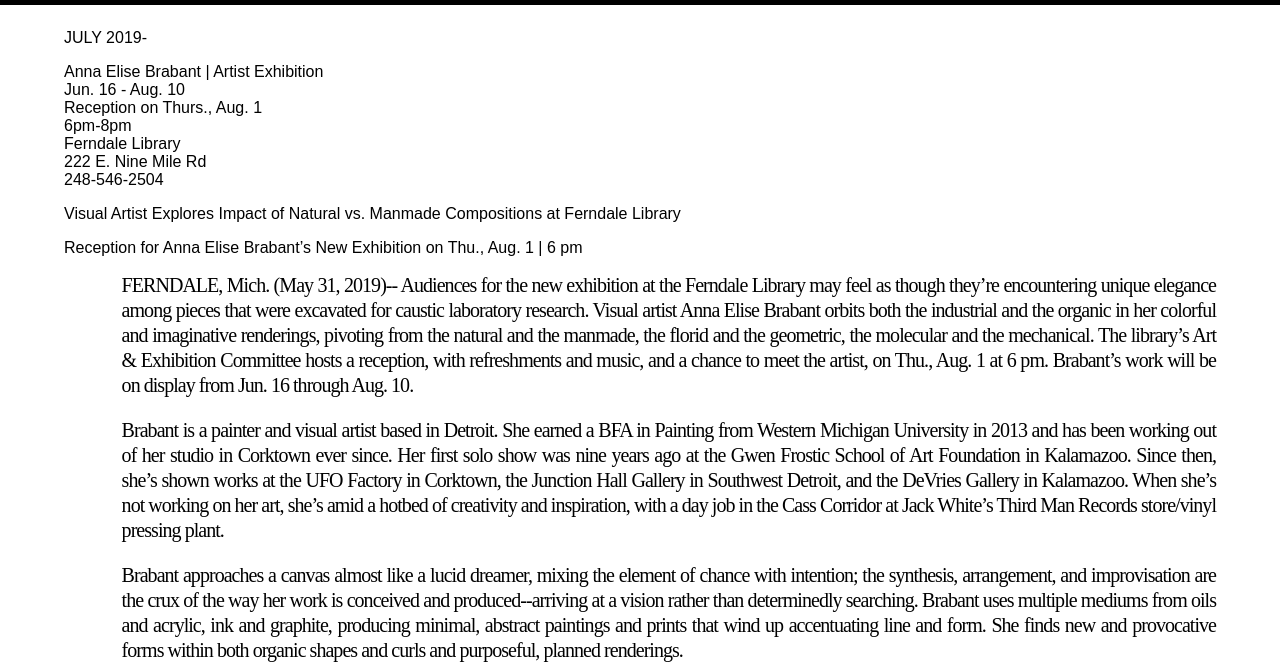
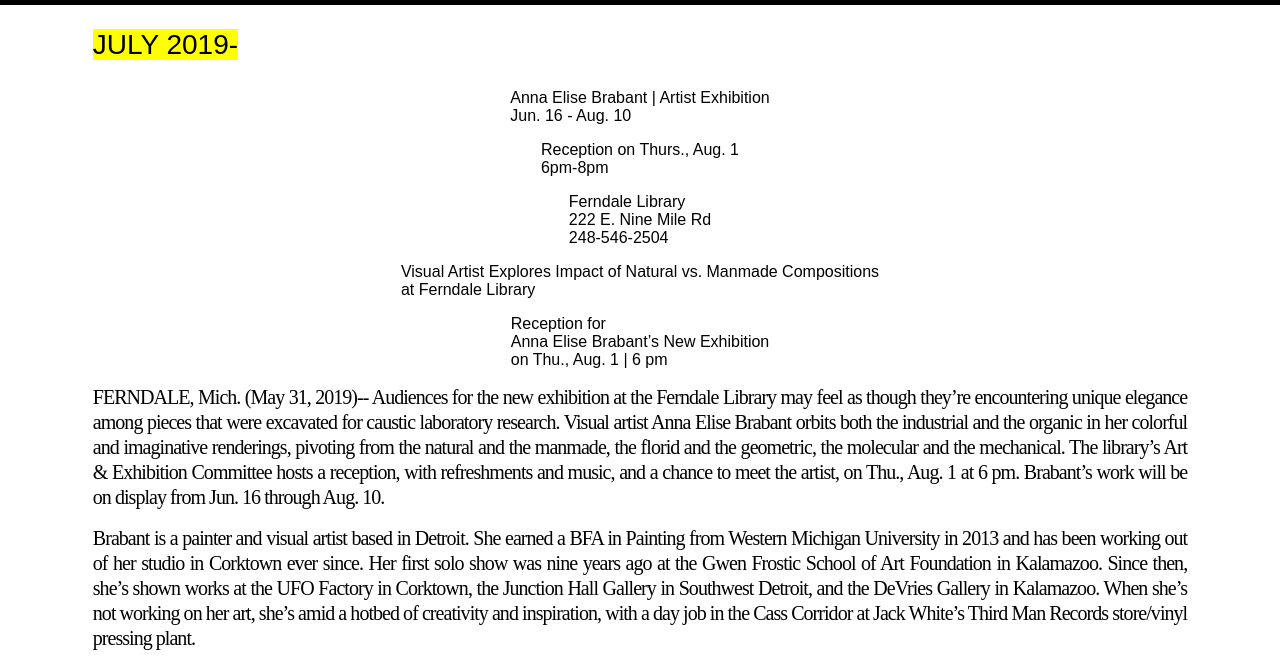
Before and after one commit to wommy/annabrab, an Eleventy site: page press.html in a window 1280 px wide. Shown: the part 74-743 px from the top of the page. Built offline with nearby package versions, Linux system fonts and the light colour scheme; Eleventy itself is replaced by a stand-in of ours; files that its build step writes are made by us from their sources.

Commit message:
tweak'd press

```diff
--- a/_includes/__annabrabant.css
+++ b/_includes/__annabrabant.css
@@ -89,14 +89,30 @@ main {
 
 /* PRESS */
 
+article {
+	width: 95%;
+	margin: auto;
+}
+
+article header div {
+	align-self: flex-start;
+	font-size: 1.75rem;
+	background-color:
+}
+
 article > p {
-	width: 95%;
-	margin-left: auto;
+	margin: 0 auto 1rem;
 	font-family: serif;
 	text-align: justify;
 	font-size: 1.25rem;
 	line-height: 1.25;
 	letter-spacing: -.06rem;
+}
+
+article header, article footer {
+	display: flex;
+	flex-direction: column;
+	align-items: center;
 }
 
 
--- a/press.html
+++ b/press.html
@@ -5,33 +5,30 @@ title: press
 <article>
 	<header>
 		<div>
-			<p>JULY 2019-</p>
+			<p><mark>JULY 2019-</mark></p>
 		</div>
 <!-- todo STYLE
 	position
 -->
-		<div>
-			<div>Anna Elise Brabant | Artist Exhibition</div>
-			<div>Jun. 16 - Aug. 10</div>
-		</div>
+		<p>
+			Anna Elise Brabant | Artist Exhibition <br>
+			Jun. 16 - Aug. 10 <br>
+		</p>
 
-		<div>
-			<div>Reception on Thurs., Aug. 1</div>
-			<div>6pm-8pm</div>
-		</div>
+		<p>
+			Reception on Thurs., Aug. 1 <br>
+			6pm-8pm <br>
+		</p>
 
-		<div>
-			<div>Ferndale Library</div>
-			<div>222 E. Nine Mile Rd</div>
-			<div>248-546-2504</div>
-		</div>
+		<p>
+			Ferndale Library <br>
+			222 E. Nine Mile Rd <br>
+			248-546-2504 <br>
+		</p>
 
-		<p></p>
+		<p>Visual Artist Explores Impact of Natural vs. Manmade Compositions <br>at Ferndale Library</p>
 
-		<div>
-			<p>Visual Artist Explores Impact of Natural vs. Manmade Compositions at Ferndale Library</p>
-			<p>Reception for Anna Elise Brabant’s New Exhibition on Thu., Aug. 1 | 6 pm</p>
-		</div>
+		<p>Reception for <br>Anna Elise Brabant’s New Exhibition <br>on Thu., Aug. 1 | 6 pm</p>
 	</header>
 
 	<p>FERNDALE, Mich. (May 31, 2019)-- Audiences for the new exhibition at the Ferndale Library may feel as though they’re encountering unique elegance among pieces that were excavated for caustic laboratory research. Visual artist Anna Elise Brabant orbits both the industrial and the organic in her colorful and imaginative renderings, pivoting from the natural and the manmade, the florid and the geometric, the molecular and the mechanical. The library’s Art & Exhibition Committee hosts a reception, with refreshments and music, and a chance to meet the artist, on Thu., Aug. 1 at 6 pm. Brabant’s work will be on display from Jun. 16 through Aug. 10.</p>
@@ -43,7 +40,9 @@ title: press
 	<p>As you can see with certain pieces, Brabant draws inspiration from science and microscopy, data graphs, topography and old maps, computer glitches, and natural decay. She uses varied applications to mix a palette of muted, chromatic hues, soft blues, and pinks with stark beige. Brabant intentionally circumvents any overly-conscious awareness of what comes next for each piece, amid creation. She also thrives when she gets her hands on uncommon materials and tools, experimenting with printing, rolling, burning, and collaging. </p>
 
 	<footer>
-		<div>Contact: Jeff Milo, Ferndale Library Marketing</div>
-		<div><a href="mailto:jeffmilo@ferndalepubliclibrary.org">jeffmilo@ferndalepubliclibrary.org</a></div>
+		<p>
+			Contact: <br>Jeff Milo, Ferndale Library Marketing <br>
+			<a href="mailto:jeffmilo@ferndalepubliclibrary.org">jeffmilo@ferndalepubliclibrary.org</a>
+		</p>
 	</footer>
 </article>
```
